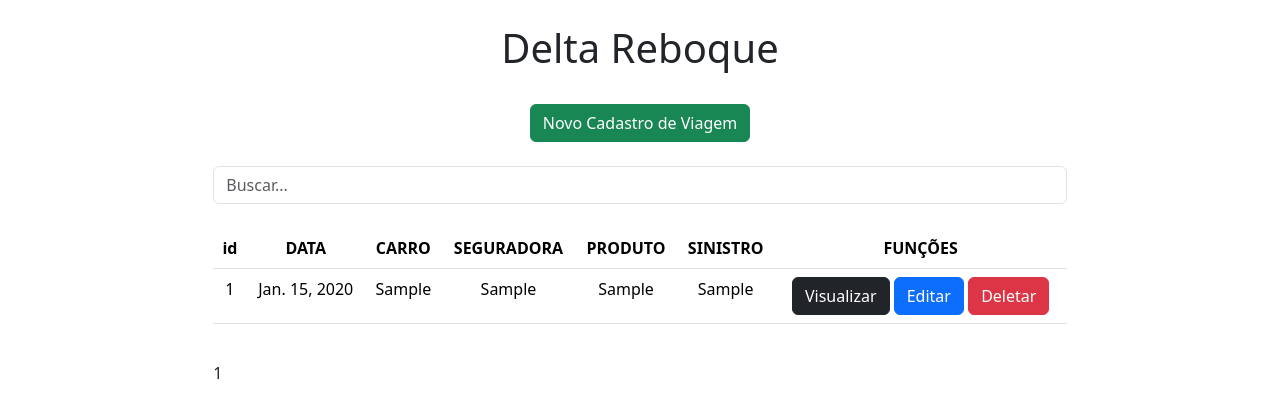
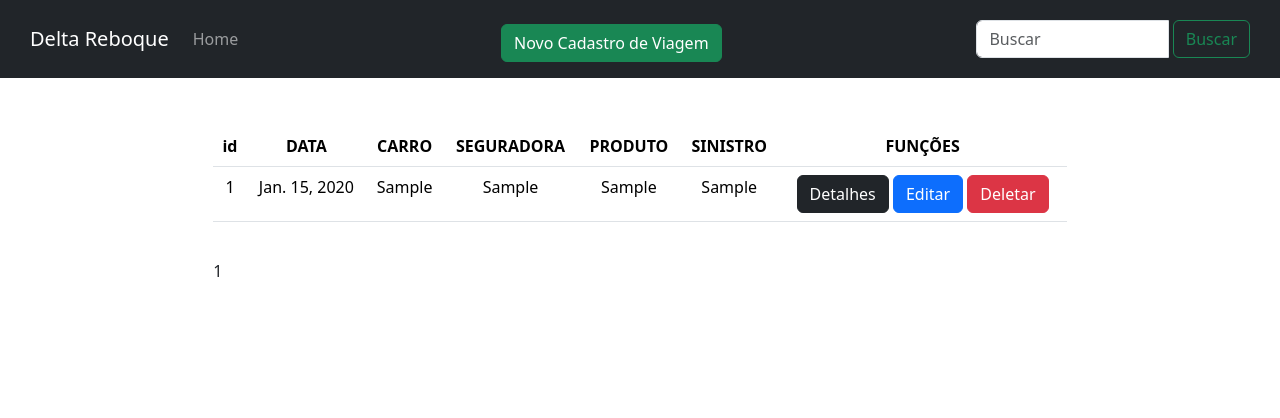
Before and after one commit to eriknathan/delta-reboque-django, a Django app: page / in a window 1280 px wide. Shown: the top 418 px of the page. Run offline with Django 4.2, Linux system fonts and the light colour scheme; tables that the repository leaves empty hold one stand-in row (values such as "Sample post").

Commit message:
feat: adicionando navbar no index

```diff
--- a/delta/templates/index.html
+++ b/delta/templates/index.html
@@ -6,23 +6,36 @@
     <link href="https://cdn.jsdelivr.net/npm/bootstrap@5.3.0-alpha3/dist/css/bootstrap.min.css" rel="stylesheet" integrity="sha384-KK94CHFLLe+nY2dmCWGMq91rCGa5gtU4mk92HdvYe+M/SXH301p5ILy+dN9+nJOZ" crossorigin="anonymous">
 </head>
 <body>
-    <div class="col-8 m-auto pt-4 pb-2 text-center">
-        <a href="/" style="text-decoration: none; color: inherit;">
-            <h1>Delta Reboque</h1>
-        </a>
-    </div>
+    <nav class="navbar navbar-expand-lg navbar-dark bg-dark">
+        <button class="navbar-toggler" type="button" data-toggle="collapse" data-target="#navbarTogglerDemo03" aria-controls="navbarTogglerDemo03" aria-expanded="false" aria-label="Toggle navigation">
+            <span class="navbar-toggler-icon"></span>
+        </button>
+        <a class="navbar-brand" href="/" style="margin-left: 30px";>Delta Reboque</a>
 
-    <div class="col-8 m-auto pt-3 pb-2 text-center">
-        <a href="/form" class="btn btn-success"> Novo Cadastro de Viagem </a>
-    </div>
+        <div class="collapse navbar-collapse" id="navbarTogglerDemo03">
+            <ul class="navbar-nav mr-auto mt-2 mt-lg-0">
+              <li class="nav-item active">
+                <a class="nav-link" href="#">Home</a>
+              </li>
+            </ul>
 
-    <div class="col-8 m-auto pt-3 pb-2 text-center">
-        <form method="get">
-            <input type="text" name="search" class="form-control" placeholder="Buscar...">
-        </form>
-    </div>
+            <div class="col-8 m-auto pt-3 pb-2 text-center">
+                <a href="/form" class="btn btn-success"> Novo Cadastro de Viagem </a>
+            </div>
 
-    <div class="col-8 m-auto pt-3 pb-2 text-center">
+            <form class="form-inline my-2 my-lg-0" method="get">
+                  <div class="input-group">
+                      <input class="form-control mr-sm-2" type="text" name="search" placeholder="Buscar" aria-label="Search">
+                      <div class="input-group-append">
+                          <button class="btn btn-outline-success my-2 my-sm-0" type="submit" style="margin-left: 5px; margin-right: 30px">Buscar</button>
+                      </div>
+                  </div>
+            </form>
+      </div>
+    </nav>
+
+
+    <div class="col-8 m-auto pt-5 pb-2 text-center">
         <table class="table mx-auto">
           <thead class="thead-dark">
             <tr>
@@ -45,7 +58,7 @@
                 <td>{{dbs.produto}}</td>
                 <td>{{dbs.sinistro}}</td>
                 <td>
-                    <a href="/view/{{dbs.id}}" class="btn btn-dark">Visualizar</a>
+                    <a href="/view/{{dbs.id}}" class="btn btn-dark">Detalhes</a>
                     <a href="/edit/{{dbs.id}}" class="btn btn-primary">Editar</a>
                     <a href="/delete/{{dbs.id}}" class="btn btn-danger">Deletar</a>
                 </td>
--- a/delta/templates/view.html
+++ b/delta/templates/view.html
@@ -7,7 +7,9 @@
 </head>
 <body id="conteudo">
     <div class="col-8 m-auto pt-4 pb-2 text-center">
-        <h1>Delta Reboque</h1>
+        <a href="/" style="text-decoration: none; color: inherit;">
+            <h1>Delta Reboque</h1>
+        </a>
         <h5>Viagem de sinistro: {{db.sinistro}}</h5>
     </div>
 
```
Also changed, not shown: 1 other file.
